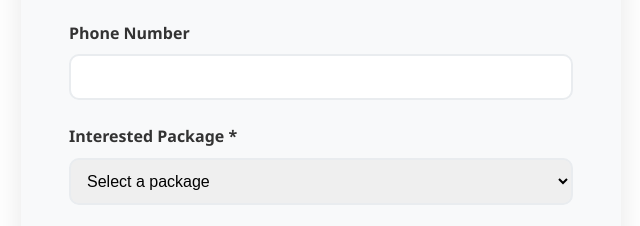
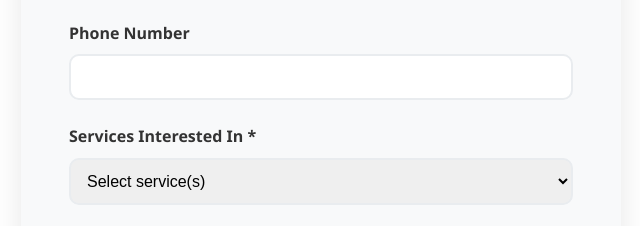
Before and after one commit to Nkor77/nkor77.github.io, a plain HTML site: page index.html in a window 1280 px wide. Shown: the part 5445-5671 px from the top of the page, 319-959 px from the left. Drawn offline with Linux system fonts and the light colour scheme.

Commit message:
Update index.html

```diff
--- a/index.html
+++ b/index.html
@@ -978,13 +978,18 @@
     </div>
 
     <div class="form-group">
-        <label for="package">Interested Package *</label>
+        <label for="package">Services Interested In *</label>
         <select id="package" name="package" required>
-            <option value="">Select a package</option>
-            <option value="basic">Basic - $250</option>
-            <option value="standard">Standard - $500</option>
-            <option value="premium">Premium - $950</option>
-            <option value="custom">Custom Quote</option>
+            <option value="">Select service(s)</option>
+            <option value="website">Website Creation - $350</option>
+            <option value="google">Google Business Profile - $150</option>
+            <option value="facebook">Facebook Business Page - $100</option>
+            <option value="branding">Logo & Branding - $200</option>
+            <option value="advertising">Ad Creation Package - $175</option>
+            <option value="video">Video Editing & Production - $250</option>
+            <option value="starter-bundle">Starter Bundle (Website+Google+Facebook) - $510</option>
+            <option value="marketing-bundle">Marketing Bundle (Branding+Ads+Video) - $531</option>
+            <option value="full-bundle">Full Business Package (All Services) - $1,225</option>
         </select>
     </div>
 
```
